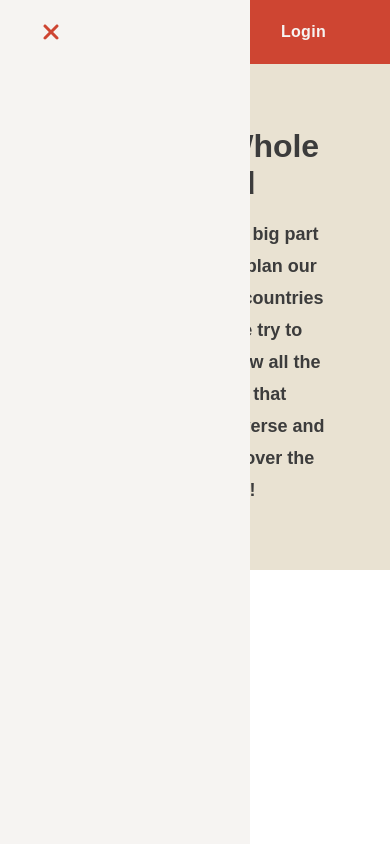
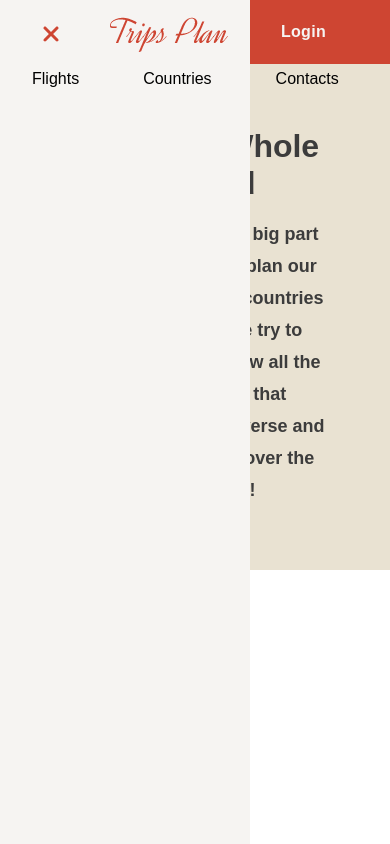
Before and after one commit to SvitlanaMishchuk/trips_pl, a React app: page / in a window 390 px wide. Both pictures are taken after a click on the button 48 px from the left and 32 px from the top of the page. Built offline with nearby package versions, Linux system fonts and the light colour scheme; a web font is replaced by a local one.

Commit message:
feat(navigation), added mobile navigation

```diff
--- a/src/components/Header/components/HamburgerMenu.tsx
+++ b/src/components/Header/components/HamburgerMenu.tsx
@@ -1,6 +1,8 @@
 import { useState } from 'react';
 
 import { IconButton } from '../../../shared/components/IconButton';
+import { Logo } from './Logo';
+import { Navigation } from './Navigation';
 
 import { faBars } from '@fortawesome/free-solid-svg-icons';
 import { faXmark } from '@fortawesome/free-solid-svg-icons';
@@ -15,13 +17,23 @@ export const HamburgerMenu = () => {
   return (
     <>
       <IconButton icon={faBars} onClick={handleHamburgerMenuClick} />
+      {/*   Mobile navigation */}
       {isMenuOpen && (
         <div className='hamburger-menu_container'>
-          <IconButton
-            className='hamburger-menu_close'
-            icon={faXmark}
-            onClick={handleHamburgerMenuClick}
-          />
+          <div className='flex'>
+            <IconButton
+              className='hamburger-menu_close'
+              icon={faXmark}
+              onClick={handleHamburgerMenuClick}
+            />
+            <Logo className='hamburger-menu_logo' />
+          </div>
+          <div>
+            <Navigation
+              containerClassName={'direction-column'}
+              navigationItemClassName={'hamburger-menu_item'}
+            />
+          </div>
         </div>
       )}
     </>
```
